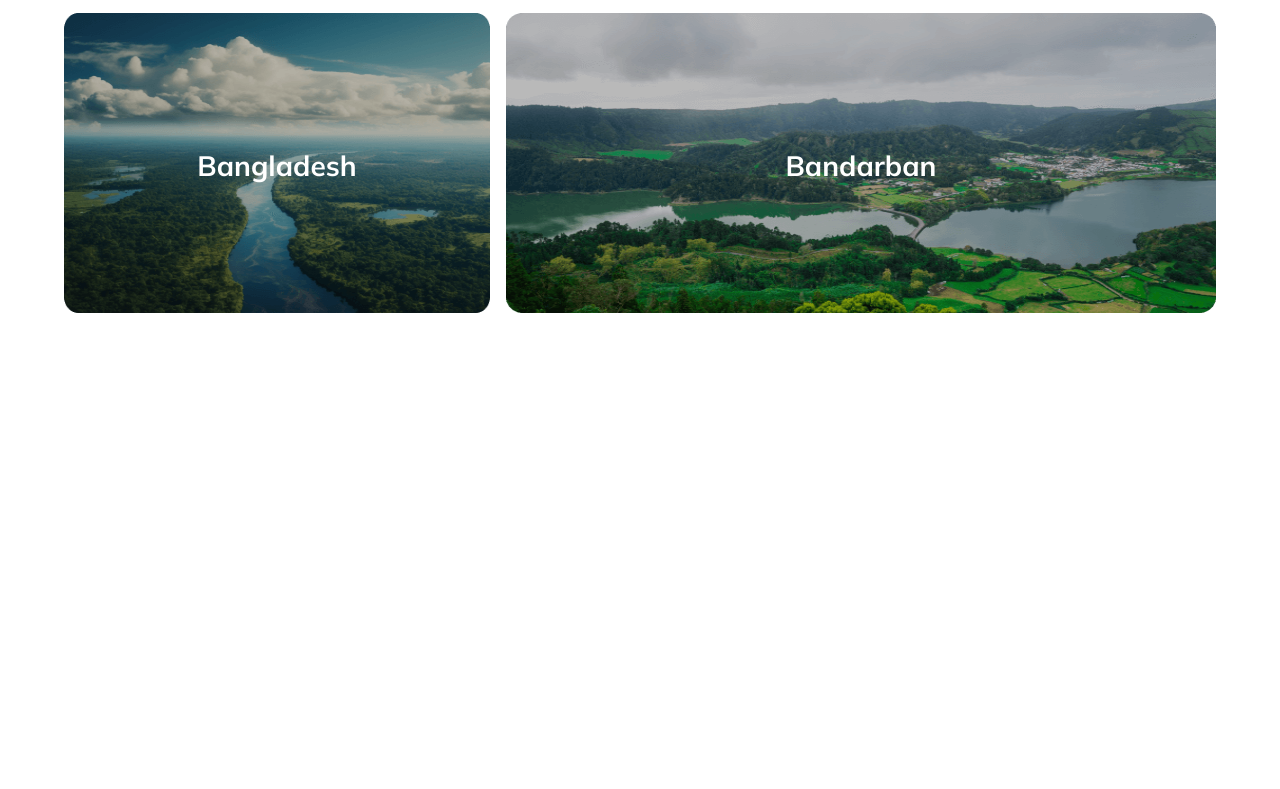
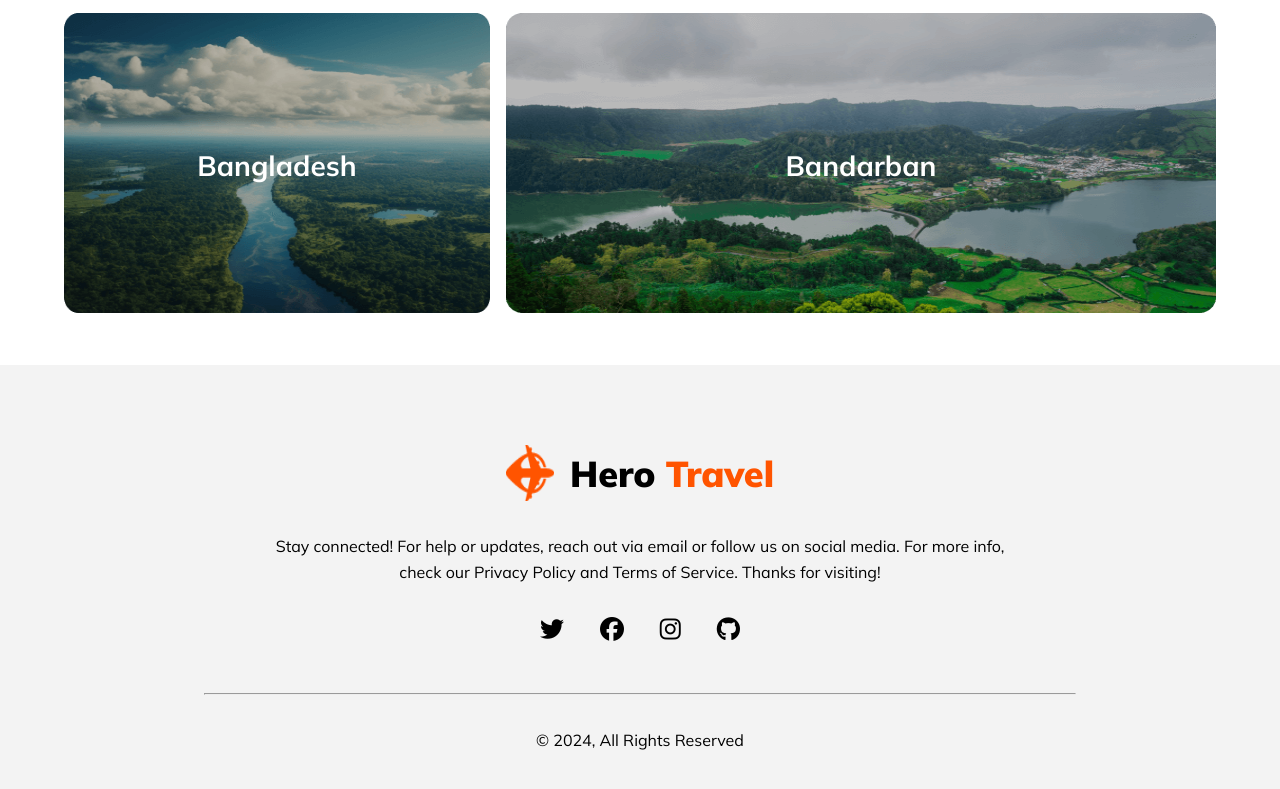
Before and after one commit to babladey275/hero-travel-web, a plain HTML site: page index.html in a window 1280 px wide. Shown: the part 2071-2860 px from the top of the page. Before the commit the page ends 2436 px from the top, so only its background shows below. Drawn offline with Linux system fonts and the light colour scheme.

Commit message:
added footer

```diff
--- a/index.html
+++ b/index.html
@@ -108,7 +108,21 @@
          </section>
     </main>
     <footer>
-
+        <div class="container">
+            <div class="logo-container display-flex">
+                <img class="logo" src="Images/logo.png" alt="">
+                <h3>Hero <span class="text-orange">Travel</span></h3>
+            </div>
+            <p>Stay connected! For help or updates, reach out via email or follow us on social media. For more info, check our Privacy Policy and Terms of Service. Thanks for visiting!</p>
+            <div class="social">
+                <i class="fa-brands fa-twitter"></i>
+                <i class="fa-brands fa-facebook"></i>
+                <i class="fa-brands fa-instagram"></i>
+                <i class="fa-brands fa-github"></i>
+            </div>
+            <hr>
+            <p>&copy; 2024, All Rights Reserved</p>
+        </div>
     </footer>
 </body>
 </html>
--- a/styles/style.css
+++ b/styles/style.css
@@ -221,3 +221,43 @@ select{
     font-weight: 700;
     transform: translate(-50%, -50%);
 }
+
+/* footer styles */
+
+footer {
+    background-color: rgba(19, 19, 24, 0.05);
+    padding: 2rem 0;
+}
+
+footer .logo-container {
+    margin: 2rem auto;
+    justify-content: center;
+}
+
+.social {
+    width: 200px;
+    display: flex;
+    justify-content: space-between;
+    align-items: center;
+    margin: 2rem auto;
+
+}
+
+.social i {
+    height: 44px;
+    font-size: 24px;
+}
+
+footer hr {
+    width: 872px;
+    margin: 2rem auto;
+}
+
+footer p {
+    width: 769px;
+    height: 52px;
+    font-size: 16px;
+    font-weight: 400;
+    line-height: 26px;
+    margin: 2rem auto;
+}
```
